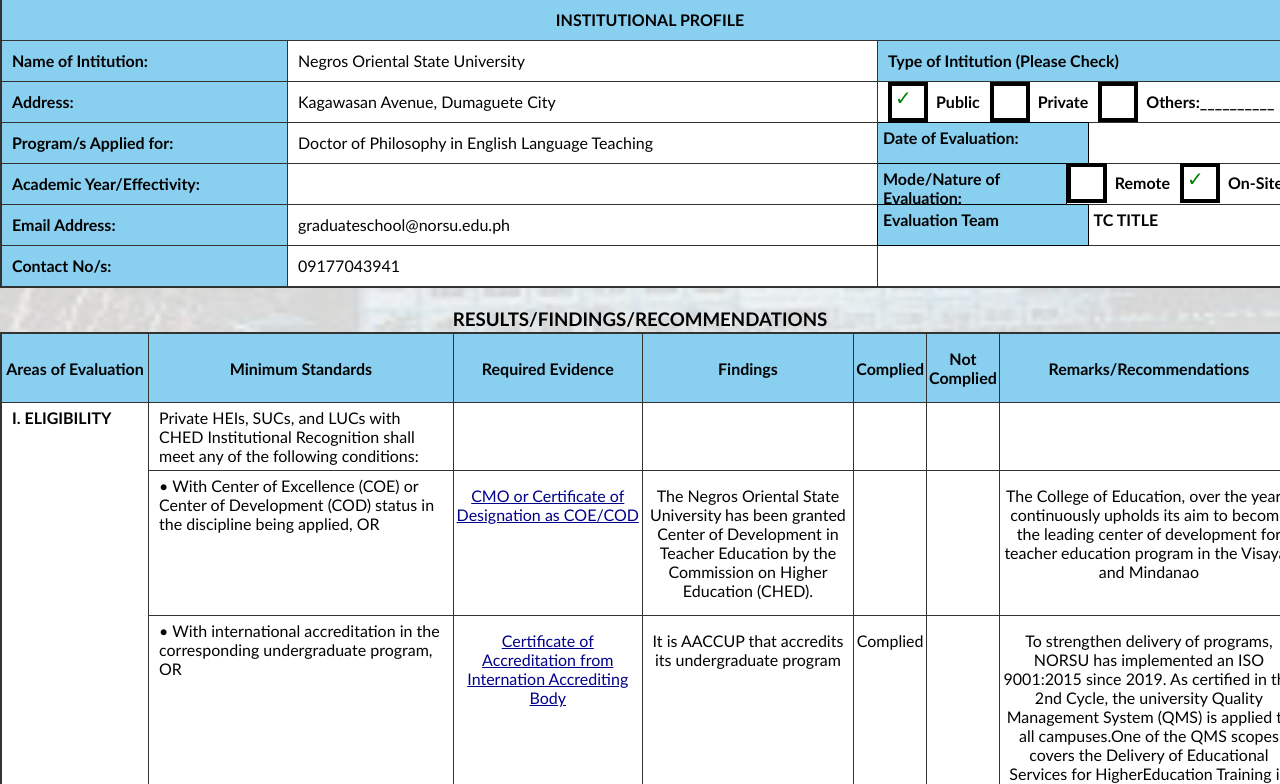
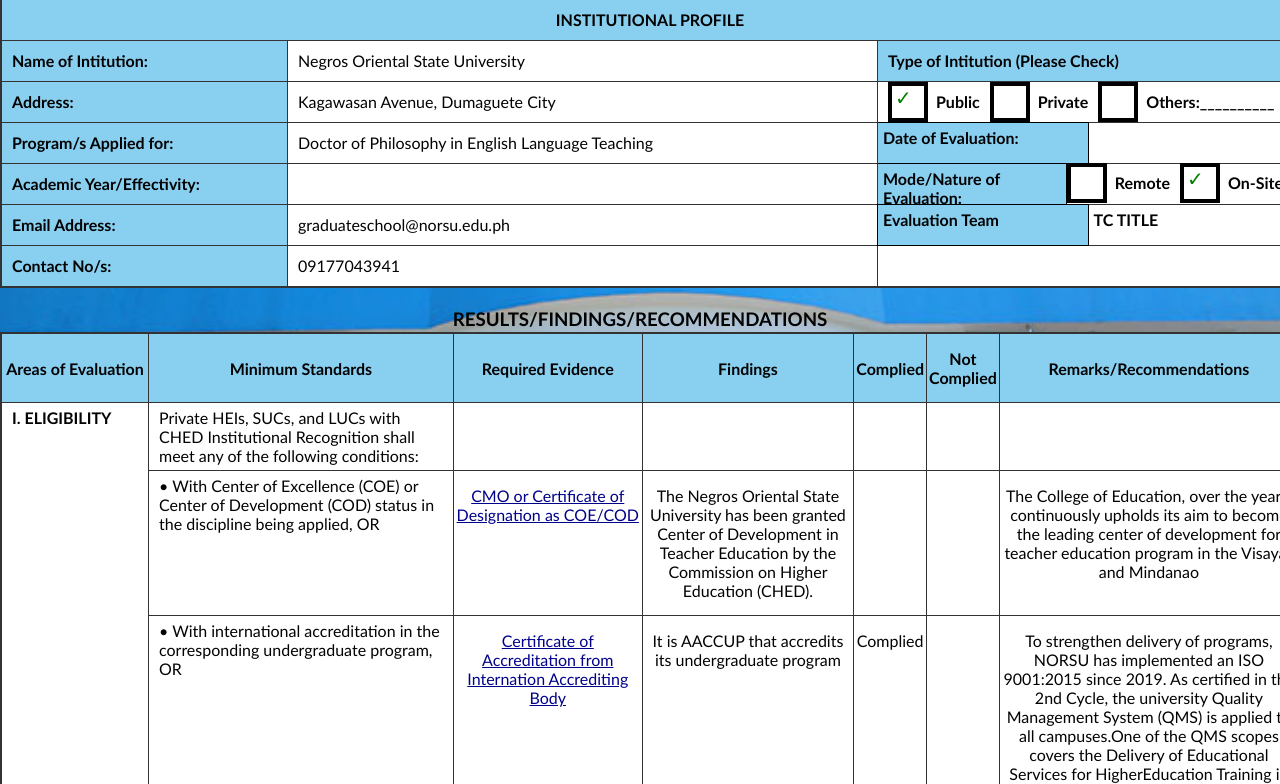
Before and after one commit to CAS-OCDI/phd-elt, a plain HTML site: page index.html in a window 1280 px wide. Shown: the part 216-1000 px from the top of the page. Drawn offline with Linux system fonts and the light colour scheme.

Commit message:
Update styles.css

```diff
--- a/styles.css
+++ b/styles.css
@@ -1,7 +1,7 @@
 /* Style for the body */
 body {
     margin: 0;
-    background-image: url(img/bg.jpg); /* Path to your background image */
+    background-image: url(img/norsu-bg.jpg); /* Path to your background image */
     background-size: cover; /* Scale the image to cover the entire body */
     background-repeat: no-repeat; /* Prevent the image from repeating */
     background-position: center; /* Center the image */
```
